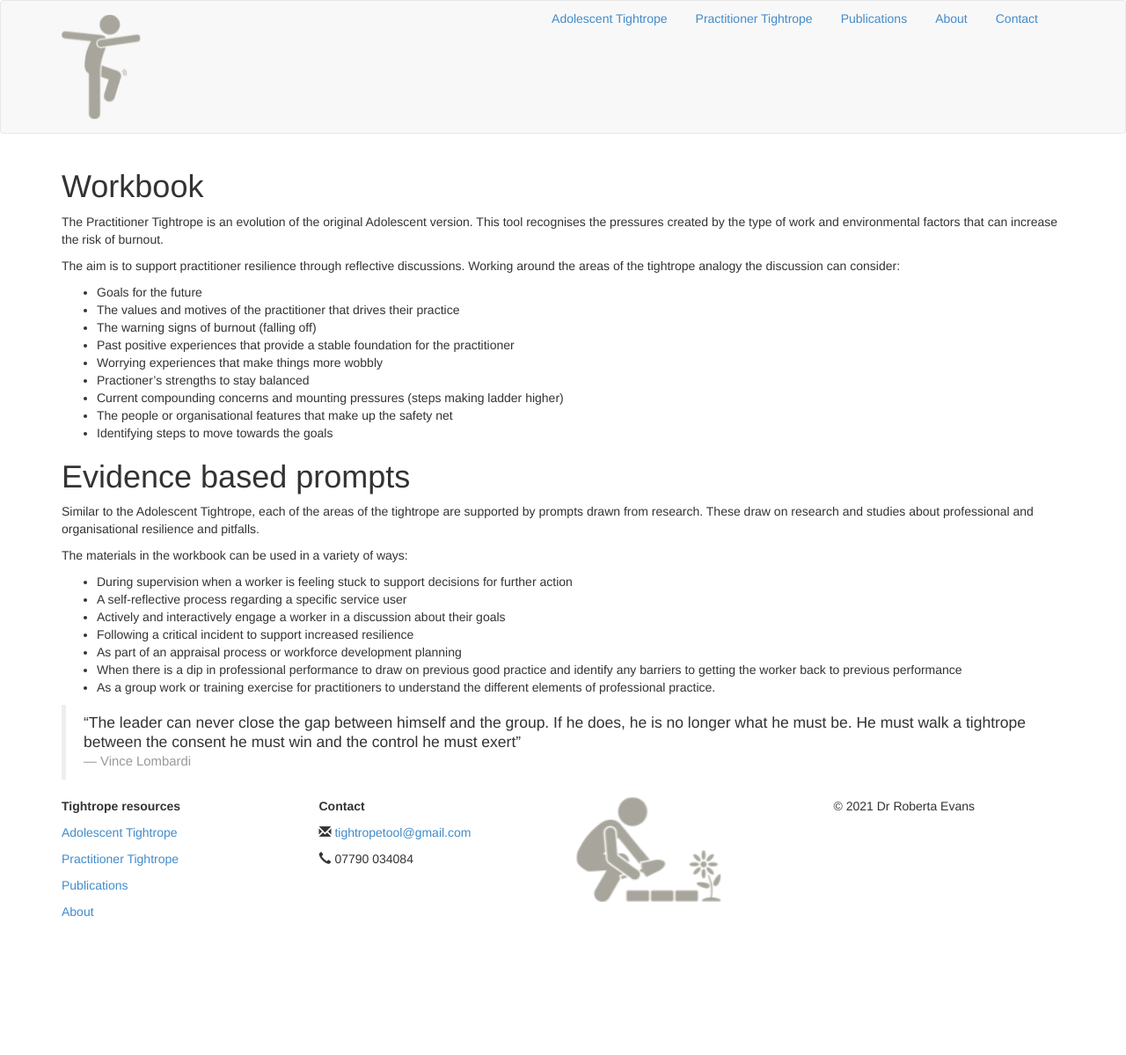
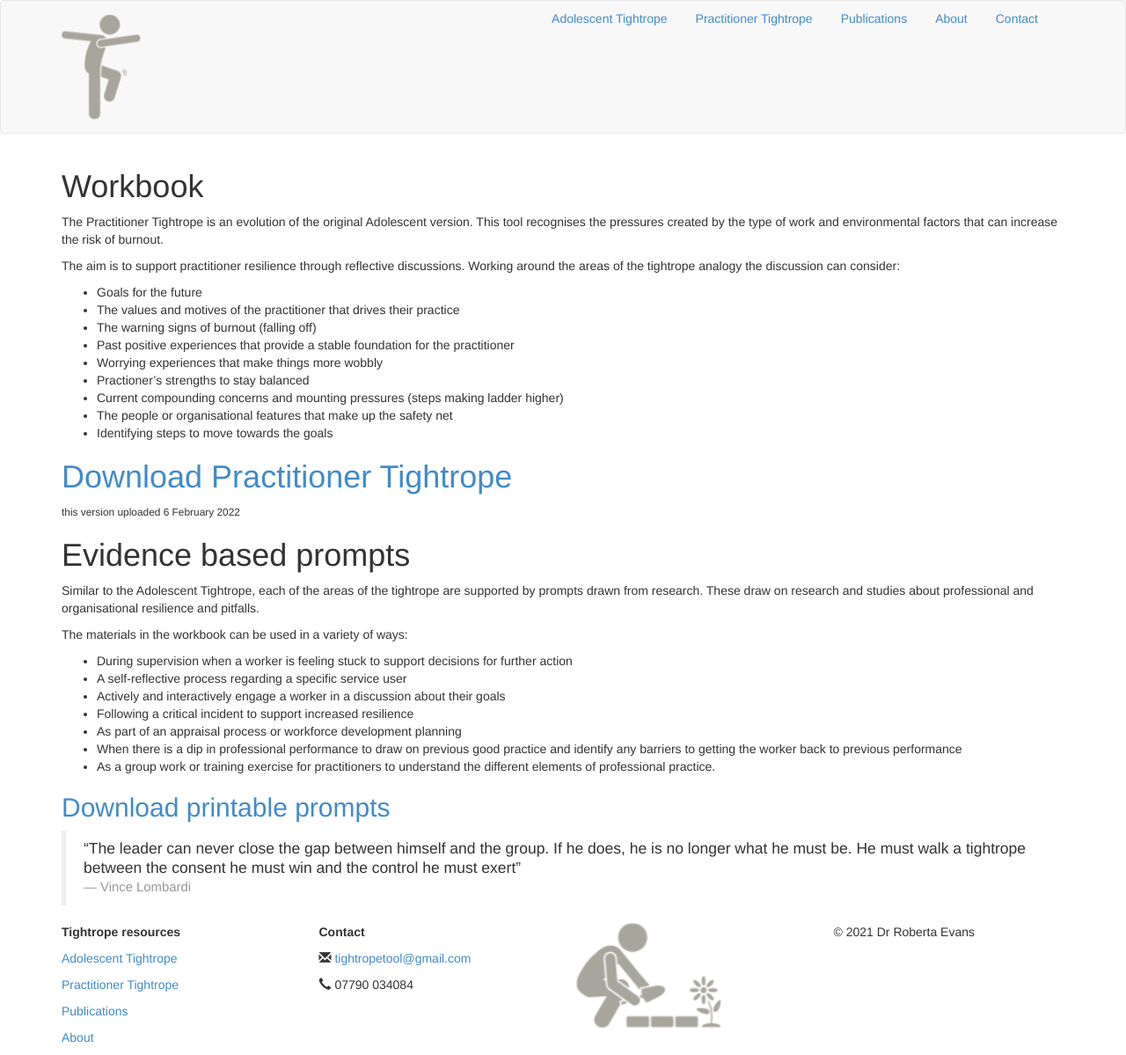
Before and after one commit to retrotravelbug/tightropetool, a Jekyll site: the page built from practitioner tightrope.md, in a window 1280 px wide. Shown: the whole page at 88% size. Built offline with Jekyll 4.4.1, drawn with Linux system fonts in a browser that asks for light colours; nearby versions of some CDN libraries; before the commit the page ends 1056 px from its top, so only the background shows below that.

Commit message:
Update practitioner tightrope.md

```diff
--- a/practitioner tightrope.md
+++ b/practitioner tightrope.md
@@ -20,6 +20,9 @@ The aim is to support practitioner resilience through reflective discussions. Wo
   - The people or organisational features that make up the safety net
   - Identifying steps to move towards the goals
 
+# [Download Practitioner Tightrope]
+<small>this version uploaded 6 February 2022<small>
+
 # Evidence based prompts
 
 Similar to the Adolescent Tightrope, each of the areas of the tightrope are supported by prompts drawn from research. These draw on research and studies about professional and organisational resilience and pitfalls.
@@ -34,7 +37,10 @@ The materials in the workbook can be used in a variety of ways:
 -	When there is a dip in professional performance to draw on previous good practice and identify any barriers to getting the worker back to previous performance
 -	As a group work or training exercise for practitioners to understand the different elements of professional practice.
 
+## [Download printable prompts]
+
 > "The leader can never close the gap between himself and the group. If he does, he is no longer what he must be. He must walk a tightrope between the consent he must win and the control he must exert"
 > <small>Vince Lombardi</small>
 
-[download practitioner tightrope]: downloads/Practitioner%20Tightrope%202021.pdf
+[download practitioner tightrope]: downloads/Practitioner.pdf
+[download printable prompts]: downloads/CardsP.pdf
```
